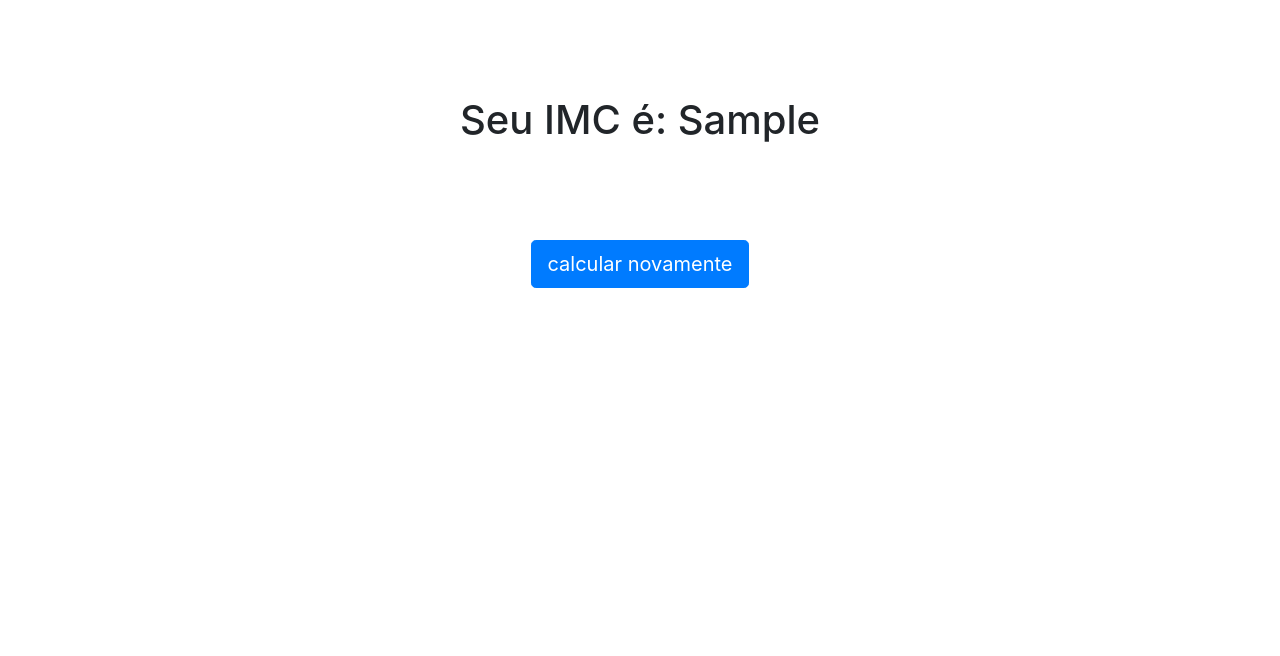
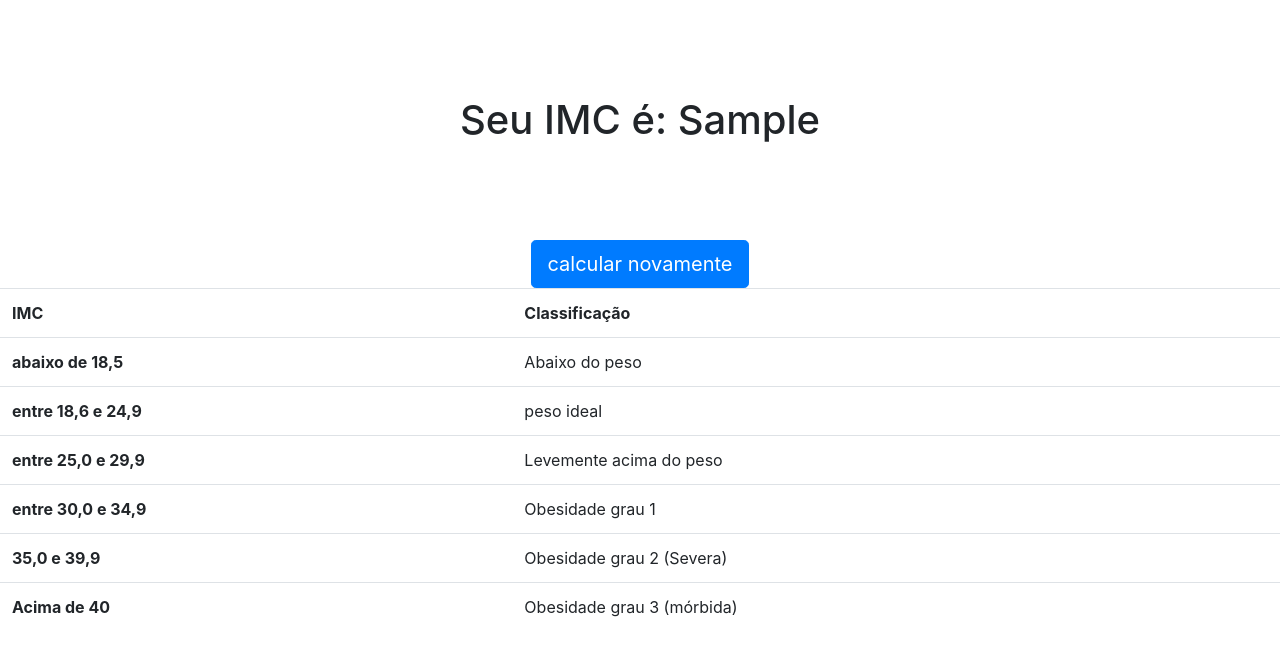
Before and after one commit to Igor-Felipy/IMC_calculator, a Flask app: template templates/result.html in a window 1280 px wide. Shown: the top 656 px of the page. Run offline with Flask 2, Linux system fonts and the light colour scheme; the template is opened without the code that fills it: most values are stand-ins (such as "Sample title", 1, 10 or a date in 2020); some libraries are stand-ins or nearby versions.

Commit message:
add tabela

```diff
--- a/app.py
+++ b/app.py
@@ -8,7 +8,7 @@ def results():
     if request.method == 'POST':
         a = float(request.form['altura'])
         p = float(request.form['peso'])
-        r = p/(a*a)
+        r = round( p/(a*a), 2)
         return render_template('result.html', r=r)
     return render_template('index.html')
 
--- a/static/style.css
+++ b/static/style.css
@@ -8,7 +8,6 @@
     align-items: center;
     justify-content: center;
     margin: 7.5% 15px;
-
 }
 .agrupar a {
     text-decoration: none;
--- a/templates/result.html
+++ b/templates/result.html
@@ -12,5 +12,37 @@
         <div class="agrupar">
             <button class="btn btn-primary btn-lg" ><a href="/">calcular novamente </a></button>
         </div>
+        <div class="table-responsive">
+            <table class="table">
+                    <tr>
+                        <th scope="col-xs-4">IMC</th>
+                        <th scope="col-xs-4">Classificação</th>
+                    </tr>
+                    <tr>
+                        <th scope="row">abaixo de 18,5</th>
+                        <td>Abaixo do peso</td>
+                    </tr>
+                    <tr>
+                        <th scope="row">entre 18,6 e 24,9</th>
+                        <td>peso ideal</td>
+                    </tr>
+                    <tr>
+                        <th scope="row">entre 25,0 e 29,9</th>
+                        <td>Levemente acima do peso</td>
+                    </tr>
+                    <tr>
+                        <th scope="row">entre 30,0 e 34,9</th>
+                        <td>Obesidade grau 1</td>
+                    </tr>
+                    <tr>
+                        <th scope="row">35,0 e 39,9</th>
+                        <td>Obesidade grau 2 (Severa)</td>
+                    </tr>
+                    <tr>
+                        <th scope="row">Acima de 40</th>
+                        <td>Obesidade grau 3 (mórbida)</td>
+                    </tr>
+            </table>
+        </div>
     </body>
 </html>
```
